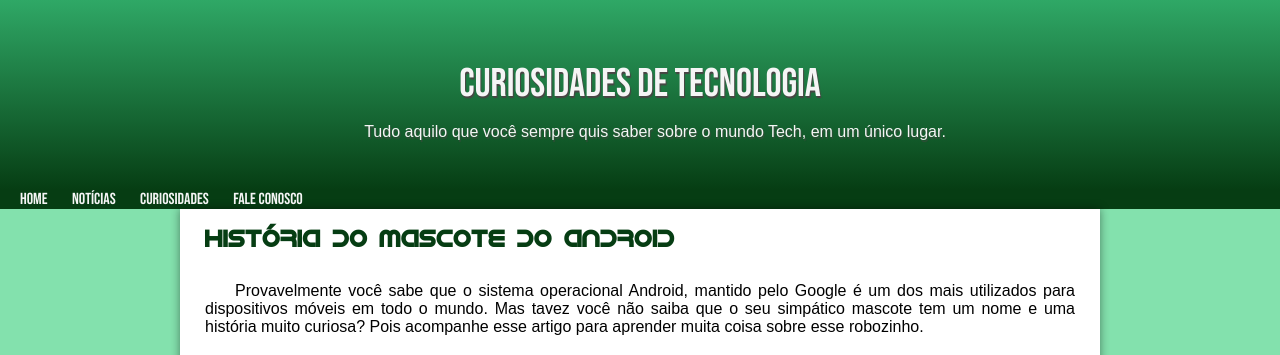
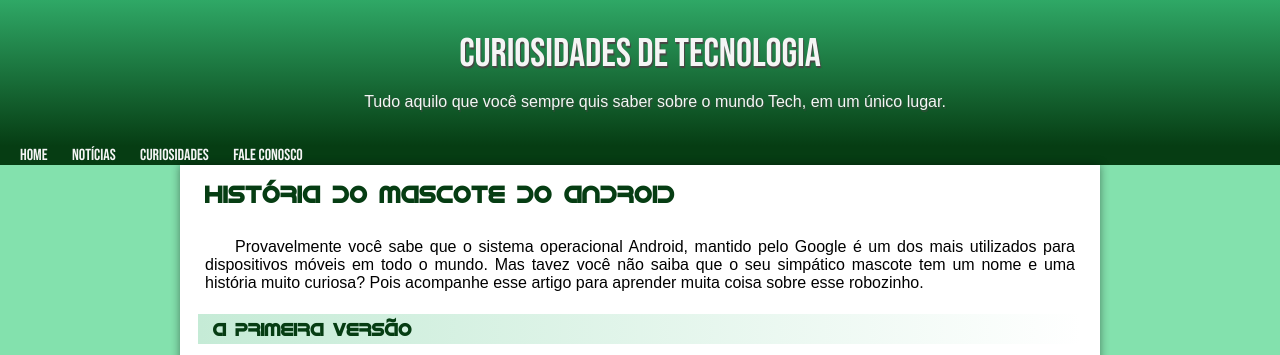
Before and after one commit to flavioviniciusteixeira/mini-projeto-android, a plain HTML site: page index.html in a window 1280 px wide. Shown: the top 355 px of the page. Drawn offline with Linux system fonts and the light colour scheme.

Commit message:
site novo

```diff
--- a/index.html
+++ b/index.html
@@ -22,7 +22,7 @@
 <body>
     <header>
         <h1 class="titulo-principal">Curiosidades de Tecnologia</h1>
-        <p class="bub-cabecalho">Tudo aquilo que você sempre quis saber sobre o mundo Tech, em um único lugar.
+        <p class="paragrafo-cabecalho">Tudo aquilo que você sempre quis saber sobre o mundo Tech, em um único lugar.
         </p>
     </header>
 
@@ -35,7 +35,7 @@
 
     <main>
         <article class="artigo">
-            <h1 class="bub-titulo-secundario">História do Mascote do Android</h1>
+            <h1 class="titulo-secundario">História do Mascote do Android</h1>
             <p>Provavelmente você sabe que o sistema operacional Android, mantido pelo Google é um dos mais utilizados para dispositivos móveis em todo o mundo. Mas tavez você não saiba que o seu simpático mascote tem um nome e uma história muito curiosa? Pois acompanhe esse artigo para aprender muita coisa sobre esse robozinho.</p>
             <h2>A primeira versão</h2>
             <p>A primeira tentativa de criar um mascote surgiu em 2007 e veio de um desenvolvedor chamado <strong ><a class="link-verde" href="https://androidcommunity.com/dan-morrill-shows-us-the-android-mascot-that-almost-was-20130103/" target="_blank">Dan Morrill</a></strong>🔗. Ele conta que abriu o <strong> <a class="link-verde" href="https://inkscape.org/pt-br/~Android_Creator/" target="_blank">Inkscape</a></strong> 🔗 (software livre para vetorização de imagens) e criou sua própria versão de robô. O objetivo era apenas personificar o sistema apenas para a a sua equipe, não existia nenhuma solicitação da empresa para a criação de um mascote.</p>
--- a/style.css
+++ b/style.css
@@ -20,11 +20,11 @@ body{
 }
 
 header{
-    min-width: 444px;
-    background-image: linear-gradient(to bottom, var(--cor3), var(--cor5));
-    min-height: 160px;
-    text-align: center;
-    padding-top: 30px;
+    background-image:linear-gradient(to bottom, var(--cor3), var(--cor5));
+    min-width: 500px;
+    max-width: 100%;
+    padding-bottom: 20px;
+
 }
 .titulo-principal{
     font-family:'Bebas';
@@ -36,7 +36,7 @@ color: whitesmoke;
 text-shadow: 1px 2px 1px rgb(73, 68, 68);
 padding-top: 30px;
 }
-.bub-cabecalho{
+.paragrafo-cabecalho{
     text-align: center;
 
     color: whitesmoke;
@@ -82,7 +82,7 @@ main{
     max-width: 900px;
     background-color: white;
 }
-.bub-titulo-secundario{
+.titulo-secundario{
     font-family: Droid;
     color: var(--cor5);
     padding: 15px;
```
